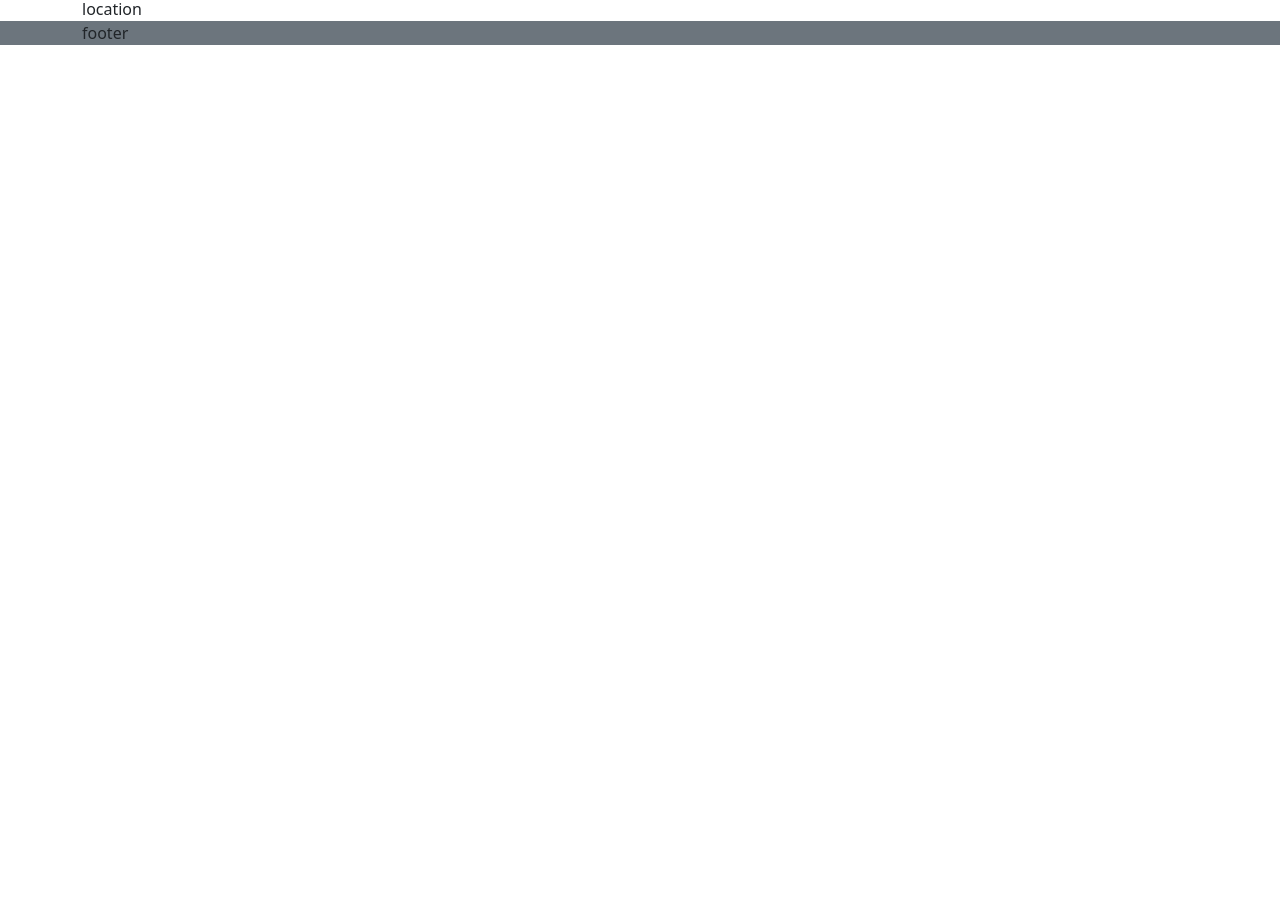
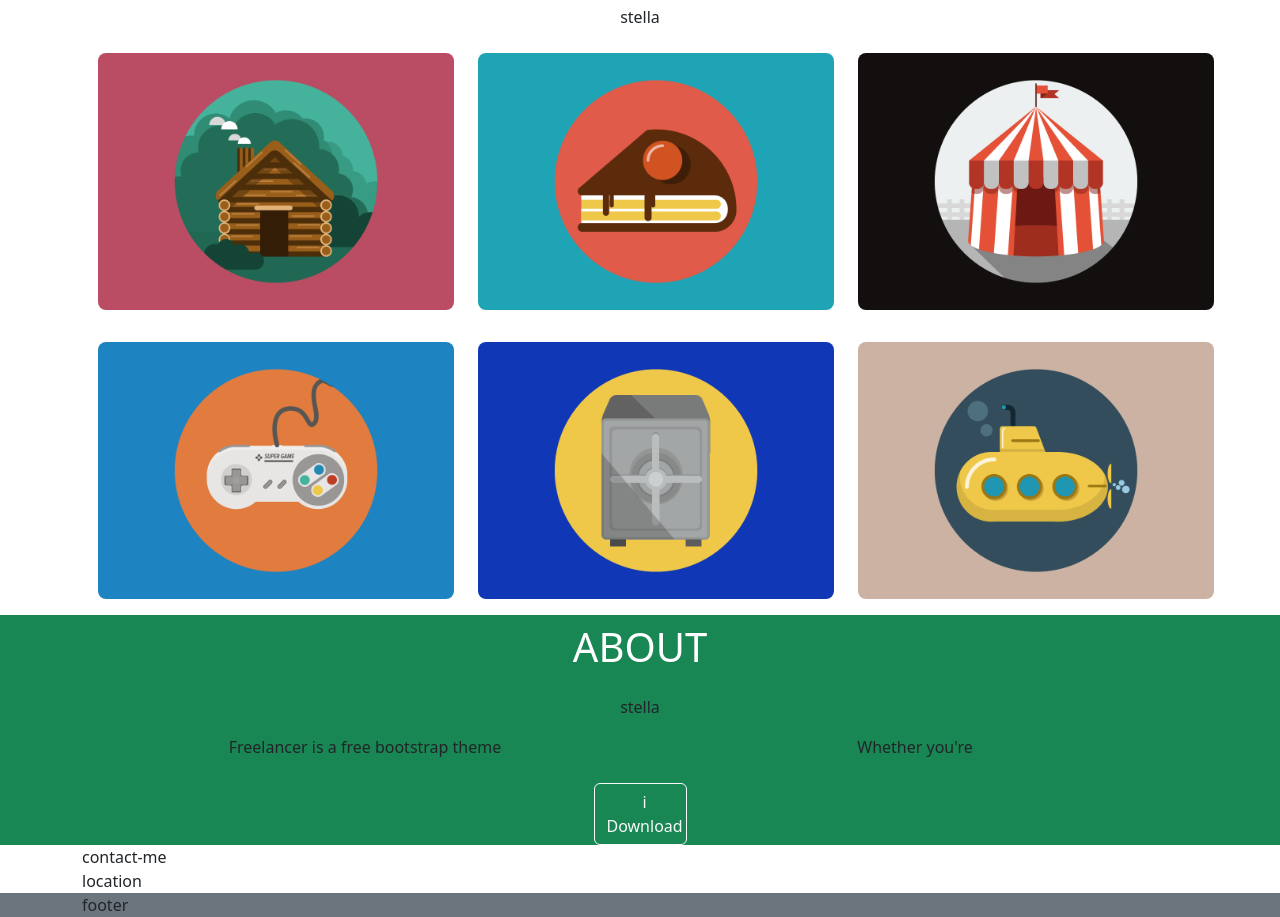
Before and after one commit to nazariozaccagnino/html-css-bootstrap-freelancer, a plain HTML site: page index.html in a window 1280 px wide. Shown: the part 477-1394 px from the top of the page. Before the commit the page ends 800 px from the top, so only its background shows below. Drawn offline with nearby package versions, Linux system fonts and the light colour scheme.

Commit message:
first draw of about section and button

```diff
--- a/index.html
+++ b/index.html
@@ -16,7 +16,8 @@
             <nav class="navbar navbar-expand-lg" data-bs-theme="dark">
                 <div class="container-fluid">
                     <a class="navbar-brand" href="#">start bootstrap</a>
-                  <button class="navbar-toggler" type="button" data-bs-toggle="collapse" data-bs-target="#navbarNav" aria-controls="navbarNav" aria-expanded="false" aria-label="Toggle navigation">
+                    <button class="navbar-toggler" type="button" data-bs-toggle="collapse" data-bs-target="#navbarNav"
+                        aria-controls="navbarNav" aria-expanded="false" aria-label="Toggle navigation">
                         <span class="navbar-toggler-icon"></span>
                     </button>
                     <div class="collapse navbar-collapse" id="navbarNav">
@@ -52,13 +53,55 @@
     </section>
     <section id="portfolio">
         <div class="container">
-            portfolio
+            <div class="mx-auto p-2 text-center w-auto">
+                <h1>portfolio</h1>
+            </div>
+            <div class="mx-auto p-2 text-center w-auto">stella
+            </div>
+            <div class="row">
+                <div class="col">
+                    <img src="./img/cabin.png" class="img-fluid rounded-3 m-3" alt="...">
+                </div>
+                <div class="col">
+                    <img src="./img/cake.png" class="img-fluid rounded-3 m-3" alt="...">
+                </div>
+                <div class="col">
+                    <img src="./img/circus.png" class="img-fluid rounded-3 m-3" alt="...">
+                </div>
+            </div>
+            <div class="row">
+                <div class="col">
+                    <img src="./img/game.png" class="img-fluid rounded-3 m-3" alt="...">
+                </div>
+                <div class="col">
+                    <img src="./img/safe.png" class="img-fluid rounded-3 m-3" alt="...">
+                </div>
+                <div class="col">
+                    <img src="./img/submarine.png" class="img-fluid rounded-3 m-3" alt="...">
+                </div>
+            </div>
+        </div>
         </div>
     </section>
     <section id="about" class="bg-success">
         <div class="container">
-            about
+            <div class="mx-auto p-2 text-center text-white w-auto">
+                <h1>about</h1>
             </div>
+            <div class="mx-auto p-2 text-center w-auto">stella</div>
+            <div class="row mx-auto p-2 text-center w-auto">
+                <div class="col">
+                  <p>
+                    Freelancer is a free bootstrap theme
+                  </p>
+                </div>
+                <div class="col">
+                  Whether you're
+                </div>
+            </div>
+            <button type="button" class="btn btn-outline-light d-grid gap-2 col-1 mx-auto">i Download</button>
+        </div>
+
     </section>
     <section id="contact-me">
         <div class="container">
--- a/styles.css
+++ b/styles.css
@@ -13,3 +13,7 @@
 #portfolio h1{
     text-transform: uppercase;
 }
+/* about section */
+#about h1{
+    text-transform: uppercase;
+}
```
Lines whose indentation alone changed are shown as unchanged.
